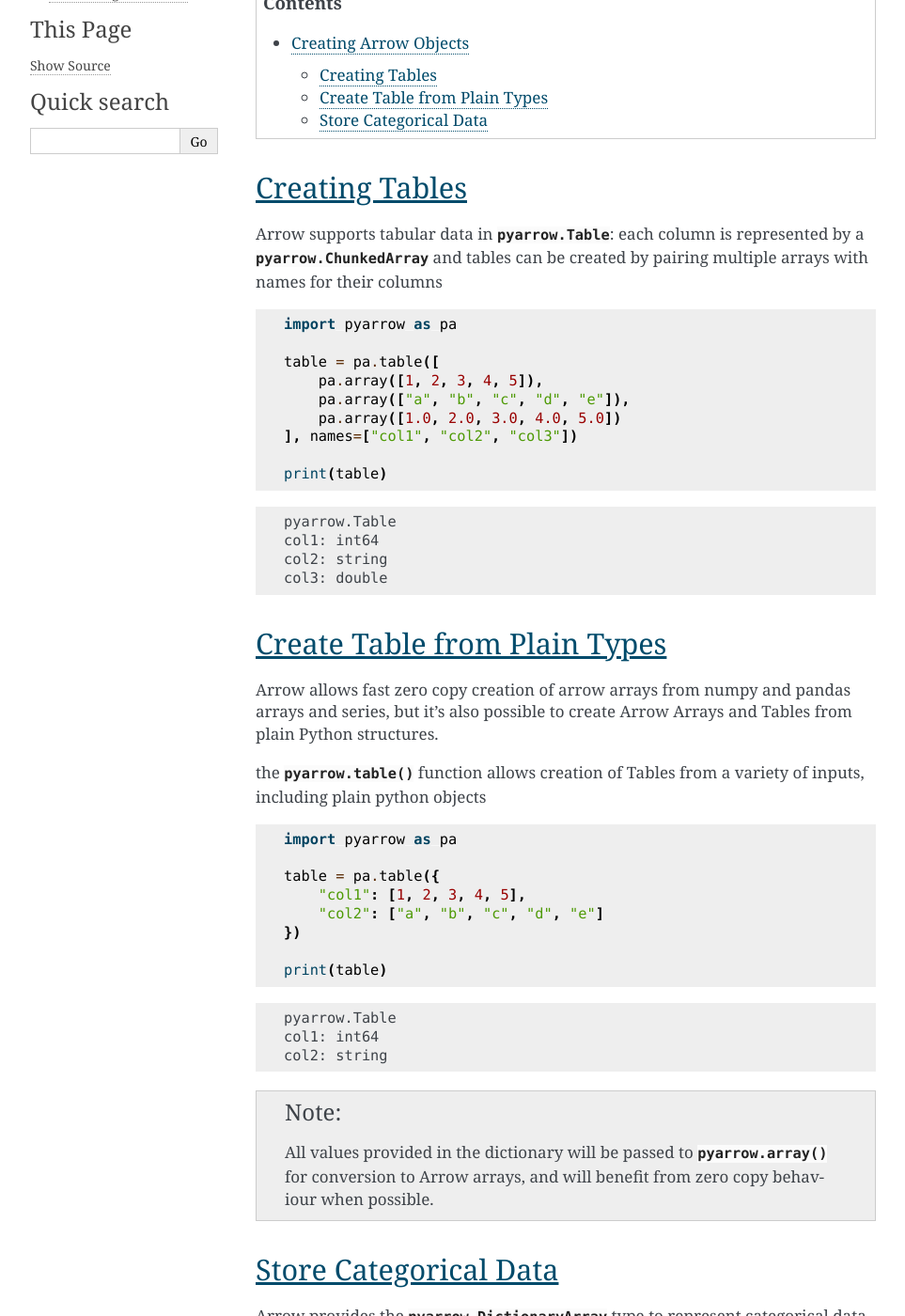
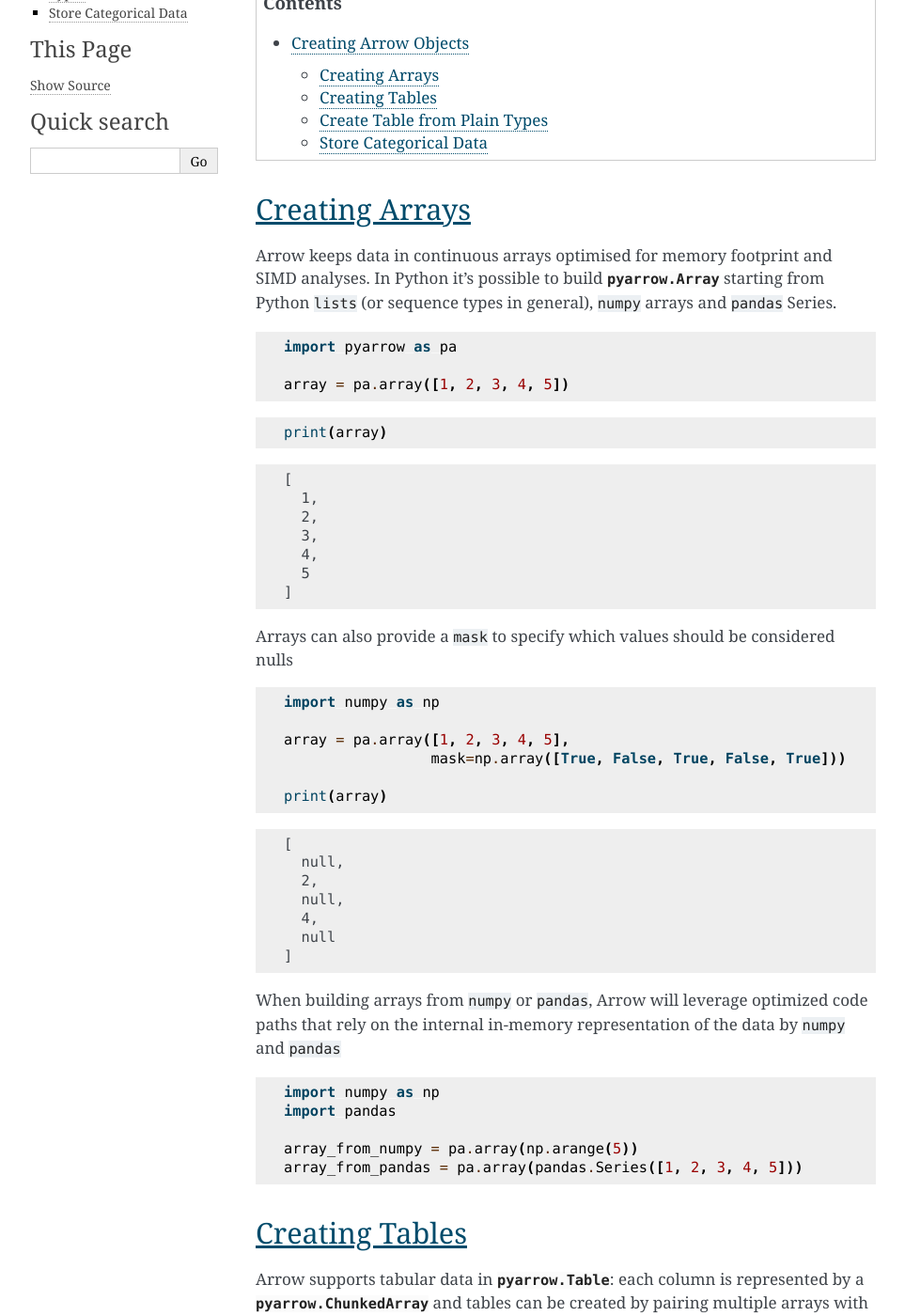
Before and after one commit to apache/arrow-cookbook, a Sphinx documentation site: the page built from python/source/create.rst, in a window 1280 px wide and 1400 px high, scrolled down 196 px. Shown: the whole window at 94% size, without its empty margins (148-1111 px from the left). Built offline with Sphinx 7.4.7, drawn with Linux system fonts in a browser that asks for light colours.

Commit message:
Creating arrays recipe

```diff
--- a/python/source/create.rst
+++ b/python/source/create.rst
@@ -6,6 +6,68 @@
 Tensors and all other Arrow entities.
 
 .. contents::
+
+Creating Arrays
+===============
+
+Arrow keeps data in continuous arrays optimised for memory footprint
+and SIMD analyses. In Python it's possible to build :class:`pyarrow.Array`
+starting from Python ``lists`` (or sequence types in general),
+``numpy`` arrays and ``pandas`` Series.
+
+.. testcode::
+
+    import pyarrow as pa
+
+    array = pa.array([1, 2, 3, 4, 5])
+
+.. testcode::
+
+    print(array)
+
+.. testoutput::
+
+    [
+      1,
+      2,
+      3,
+      4,
+      5
+    ]
+
+Arrays can also provide a ``mask`` to specify which values should
+be considered nulls
+
+.. testcode::
+
+    import numpy as np
+
+    array = pa.array([1, 2, 3, 4, 5],
+                     mask=np.array([True, False, True, False, True]))
+
+    print(array)
+
+.. testoutput::
+
+    [
+      null,
+      2,
+      null,
+      4,
+      null
+    ]
+
+When building arrays from ``numpy`` or ``pandas``, Arrow will leverage
+optimized code paths that rely on the internal in-memory representation
+of the data by ``numpy`` and ``pandas``
+
+.. testcode::
+
+    import numpy as np
+    import pandas
+
+    array_from_numpy = pa.array(np.arange(5))
+    array_from_pandas = pa.array(pandas.Series([1, 2, 3, 4, 5]))
 
 Creating Tables
 ===============
```
